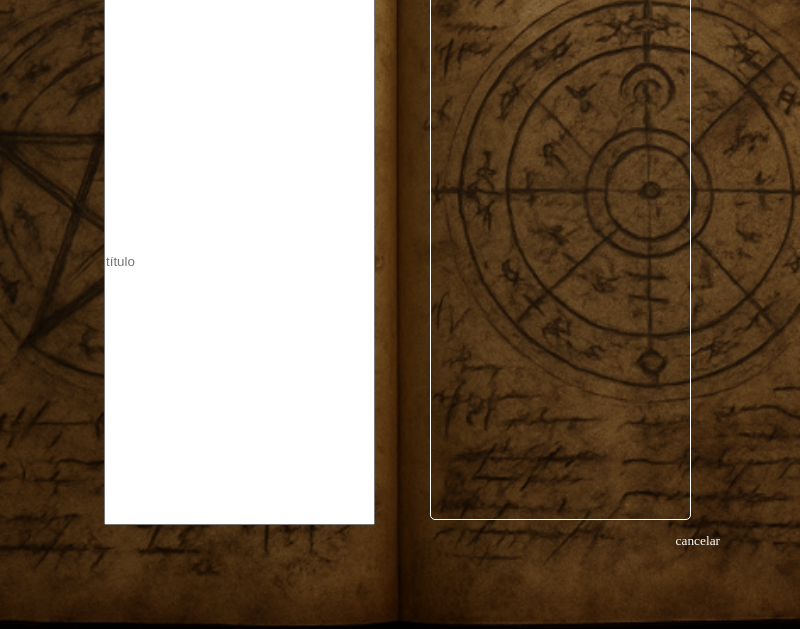
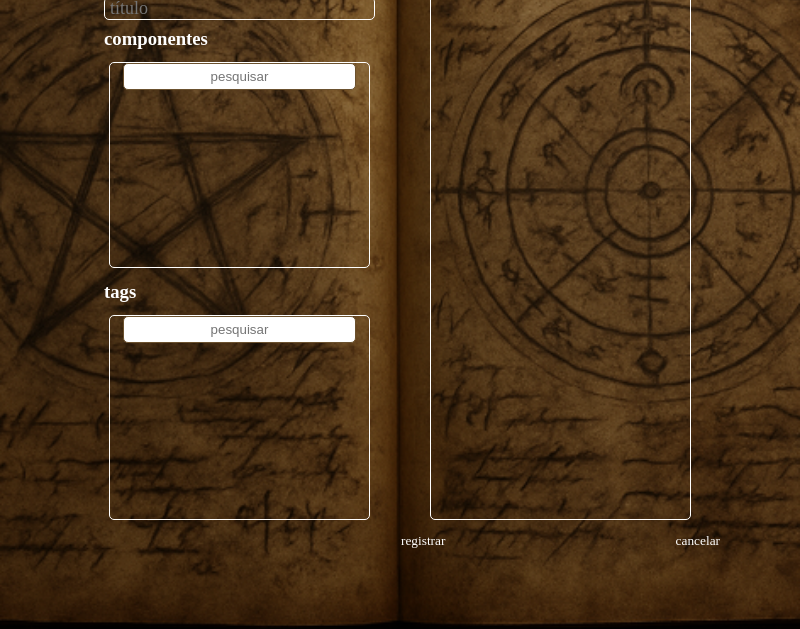
Before and after one commit to lfjade/codex-arcana, an Electron app: page novoFeitico.html in a window 800 px wide. Shown: the part 171-800 px from the top of the page. Drawn offline with Linux system fonts and the light colour scheme; no server answers; a web font is replaced by a local one.

Commit message:
elementos novo feitiço ok

```diff
--- a/novoFeitico.html
+++ b/novoFeitico.html
@@ -12,10 +12,21 @@
         <div class = "pagina">
             <h1>novo feitiço</h1>
             <input id ="titulo" placeholder="título">
+            <h3>componentes</h3>
+            <div id = "componentes">
+                <input id = "inputComponentes" placeholder="pesquisar">
+
+            </div>
+            <h3>tags</h3>
+            <div id = "tags">
+                <input id = "inputTags" placeholder="pesquisar">
+
+            </div>
         </div>
         <div class = "pagina">
             <label for = "ritualistica" class="label-centralizado">ritualistica</label>
             <input id = "ritualistica">
+            <button id = "registrar">registrar</button>
             <button id = "voltar">cancelar</button>
         </div>
     </div>
--- a/styleHome.css
+++ b/styleHome.css
@@ -81,7 +81,7 @@ button {
   right:0;
 }
 
-#novo-feitico{
+#registrar, #novo-feitico{
   bottom:0;
   left:0;
 }
@@ -107,8 +107,8 @@ form{
   font-size: small;
 }
 
-#form-linha label, select, input{
-  flex:1
+#componentes, #tags, #form-linha label, select, input{
+  flex:1;
 }
 
 input[type=text], select{
@@ -136,14 +136,47 @@ input[type=text], select{
   margin: 10px;
 }
 
-#ritualistica{
+#componentes, #tags, #ritualistica{
   background: transparent;
   border: #fff 1px solid;
   border-radius: 5px;
   margin: 5px;
 }
 
+#componentes, #tags{
+  display:flex;
+  flex-direction: column;
+  align-items: center;
+  justify-content: flex-start;
+}
+
+
+
 .label-centralizado{
   display: block;
   text-align: center;
 }
+
+#titulo{
+  height: auto;
+  line-height: normal;
+  flex:initial;
+  height: auto;
+  font-family: 'Inknut Antiqua', serif;
+  background: transparent;
+  border: 1px solid white;
+  border-radius: 5px;
+  font-size: large;
+  padding: 0px 5px;
+}
+
+#inputComponentes, #inputTags{
+  background-color: white;
+  color: #6B512E;
+  text-align: center;
+  border: 1px solid #6B512E;
+  padding: 5px;
+  border-radius: 5px;
+  width: 90%;
+  flex: 0 0 auto;
+}
```
